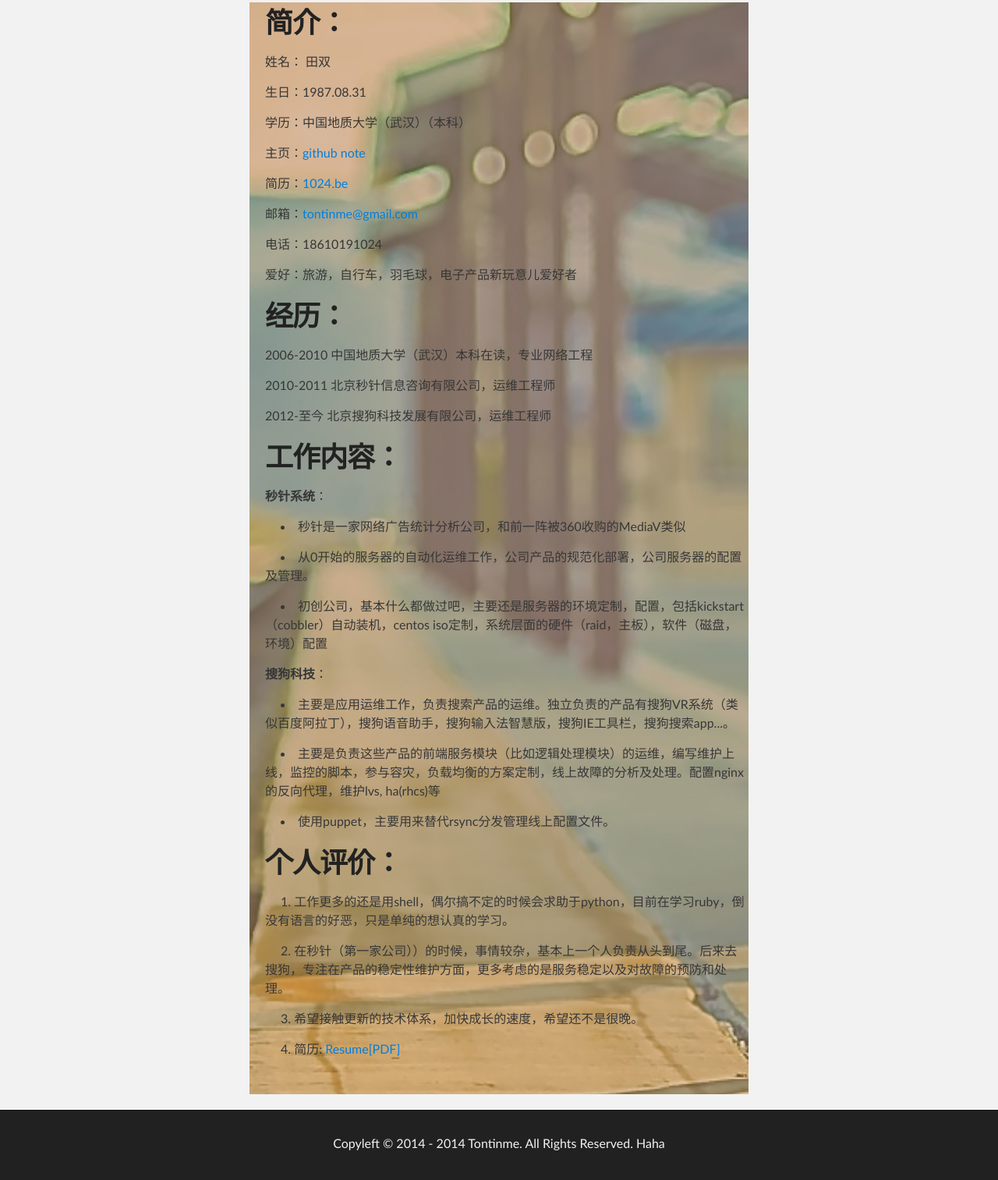
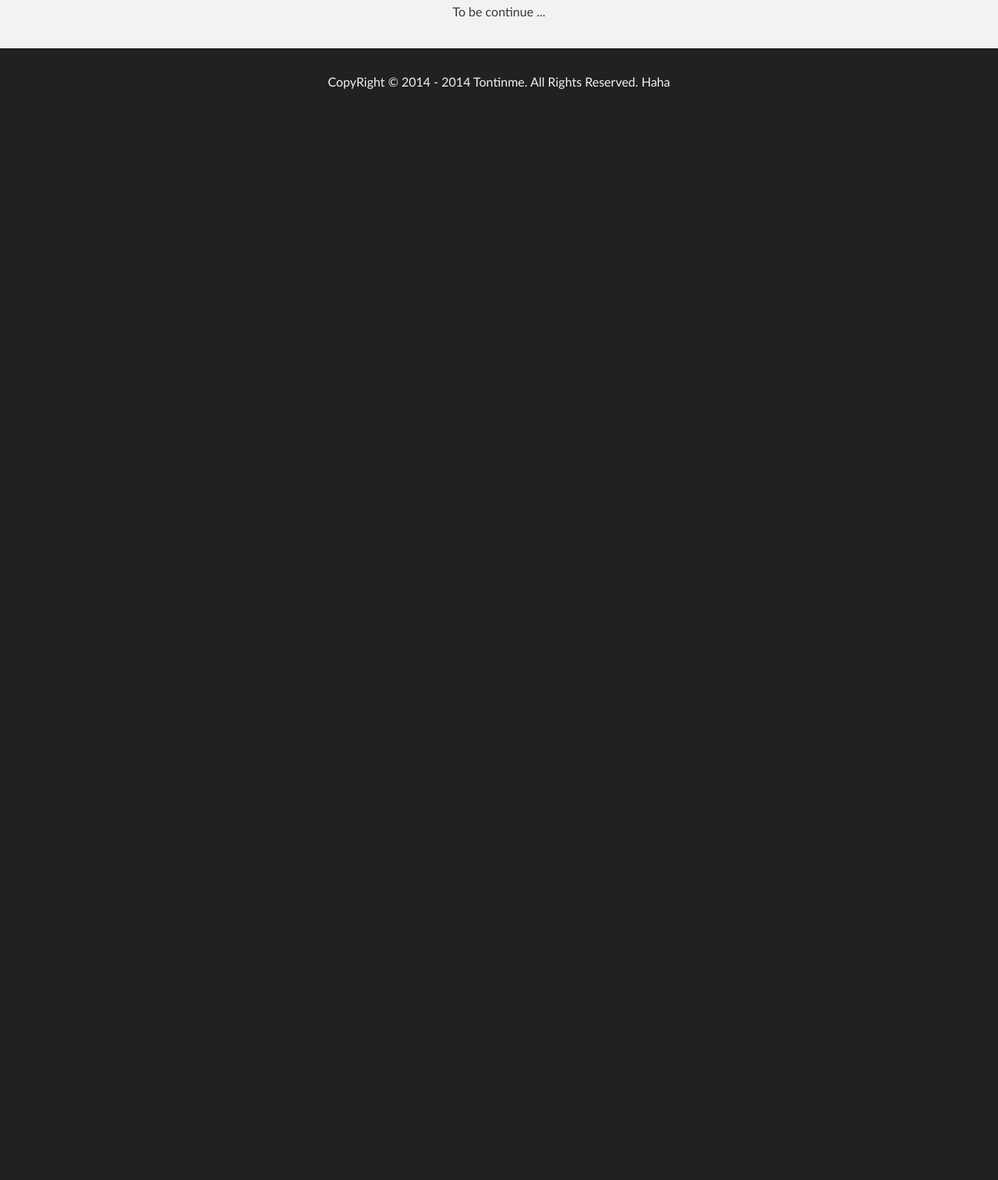
Before and after one commit to woenjoy/woenjoy.github.io, a plain HTML site: page index.html in a window 1280 px wide. Shown: the part 191-1704 px from the top of the page at 78% size. After the commit the page ends 800 px from the top, so only its background shows below. Drawn offline with Linux system fonts and the light colour scheme.

Commit message:
modify index

```diff
--- a/index.html
+++ b/index.html
@@ -9,6 +9,10 @@
     <link rel="stylesheet" type="text/css" media="screen" href="stylesheets/stylesheet.css">
 
     <title>1024.be</title>
+    <style type="text/css">
+	body{text-align:center}
+	div{margin:0 auto;}
+    </style>
   </head>
 
   <body>
@@ -27,69 +31,9 @@
     <div id="main_content_wrap" class="outer">
       <section id="main_content" class="inner">
 
-	  <div class="boy_img">
-  <!--	  <div>-->
-	    <h1>简介：</h1>
+	  <div>
+	    <p >To be continue ...</p>
 
-	    <p>姓名： 田<!-- 默默的飘过 -->双</p>
-
-	    <p>生日：1987<!-- 默默的飘过 -->.08.31</p>
-
-	    <p>学历：中国地质大学（武汉）（本科）</p>
-
-	    <p>主页：<a href="http://github.com/tontinme">github note</a></p>
-
-	    <p>简历：<a href="http://1024.be">1024.be</a></p>
-
-	    <p>邮箱：<a href="&#x6d;&#97;&#x69;&#108;&#116;&#x6f;&#58;&#x74;&#x6f;&#x6e;&#116;&#105;&#x6e;&#109;&#101;&#64;&#x67;&#109;&#x61;&#105;&#108;&#46;&#x63;&#111;&#109;">&#x74;&#111;&#110;&#x74;&#105;&#110;&#x6d;&#101;&#x40;&#x67;&#x6d;&#x61;&#105;&#108;&#46;&#x63;&#x6f;&#x6d;</a></p>
-
-	    <p>电话：186<!-- hello robot! -->1019<!-- I'm 2046. -->1024</p>
-
-	    <p>爱好：旅游，自行车，羽毛球，电子产品新玩意儿爱好者</p>
-
-	    <h1>经历：</h1>
-
-	    <p>2006-2010   中国地质大学（武汉）本科在读，专业网络工程</p>
-
-	    <p>2010-2011   北京秒针信息咨询有限公司，运维工程师</p>
-
-	    <p>2012-至今 北京搜狗科技发展有限公司，运维工程师</p>
-
-	    <h1>工作内容：</h1>
-
-	    <p><strong>秒针系统</strong>：</p>
-
-	    <ul>
-		<li>秒针是一家网络广告统计分析公司，和前一阵被360收购的MediaV类似</li>
-		<p></p>
-		<li>从0开始的服务器的自动化运维工作，公司产品的规范化部署，公司服务器的配置及管理。</li>
-		<p></p>
-		<li>初创公司，基本什么都做过吧，主要还是服务器的环境定制，配置，包括kickstart（cobbler）自动装机，centos iso定制，系统层面的硬件（raid，主板），软件（磁盘，环境）配置</li>
-	    </ul>
-
-
-	    <p><strong>搜狗科技</strong>：</p>
-
-	    <ul>
-		<li>主要是应用运维工作，负责搜索产品的运维。独立负责的产品有搜狗VR系统（类似百度阿拉丁），搜狗语音助手，搜狗输入法智慧版，搜狗IE工具栏，搜狗搜索app...。</li>
-		<p></p>
-		<li>主要是负责这些产品的前端服务模块（比如逻辑处理模块）的运维，编写维护上线，监控的脚本，参与容灾，负载均衡的方案定制，线上故障的分析及处理。配置nginx的反向代理，维护lvs, ha(rhcs)等</li>
-		<p></p>
-		<li>使用puppet，主要用来替代rsync分发管理线上配置文件。</li>
-	    </ul>
-
-
-	    <h1>个人评价：</h1>
-
-	    <ol>
-		<li>工作更多的还是用shell，偶尔搞不定的时候会求助于python，目前在学习ruby，倒没有语言的好恶，只是单纯的想认真的学习。</li>
-		<p></p>
-		<li>在秒针（第一家公司））的时候，事情较杂，基本上一个人负责从头到尾。后来去搜狗，专注在产品的稳定性维护方面，更多考虑的是服务稳定以及对故障的预防和处理。</li>
-		<p></p>
-		<li>希望接触更新的技术体系，加快成长的速度，希望还不是很晚。</li>
-		<p></p>
-		<li>简历: <a href="http://1024.be/resume.pdf">Resume[PDF]</a></li>
-	    </ol>
 	  </div>
 
     </section>
@@ -98,7 +42,7 @@
     <!-- FOOTER  -->
     <div id="footer_wrap" class="outer">
       <footer class="inner">
-	  <center><p>Copyleft © 2014 - 2014 Tontinme. All Rights Reserved. Haha</p></center>
+	  <center><p>CopyRight © 2014 - 2014 Tontinme. All Rights Reserved. Haha</p></center>
       </footer>
     </div>
 
```
Also changed, not shown: 1 other file.
